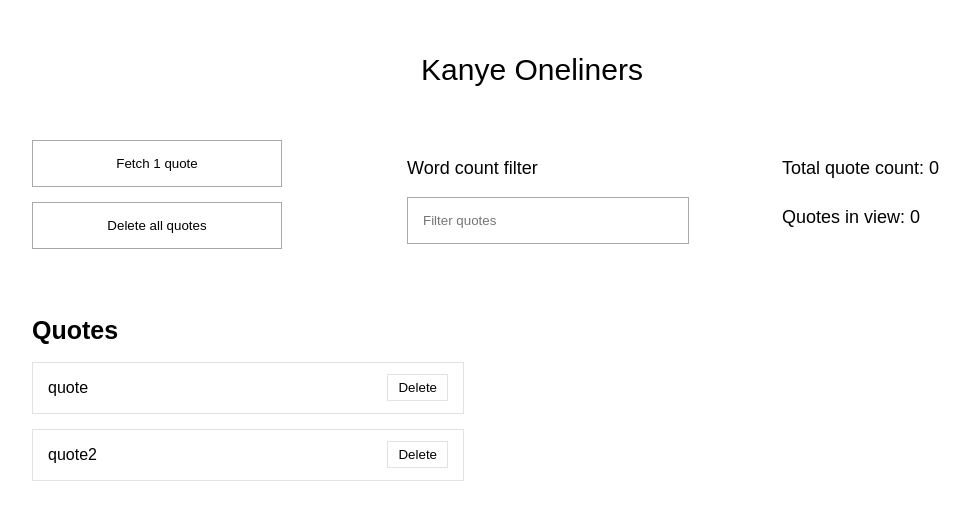
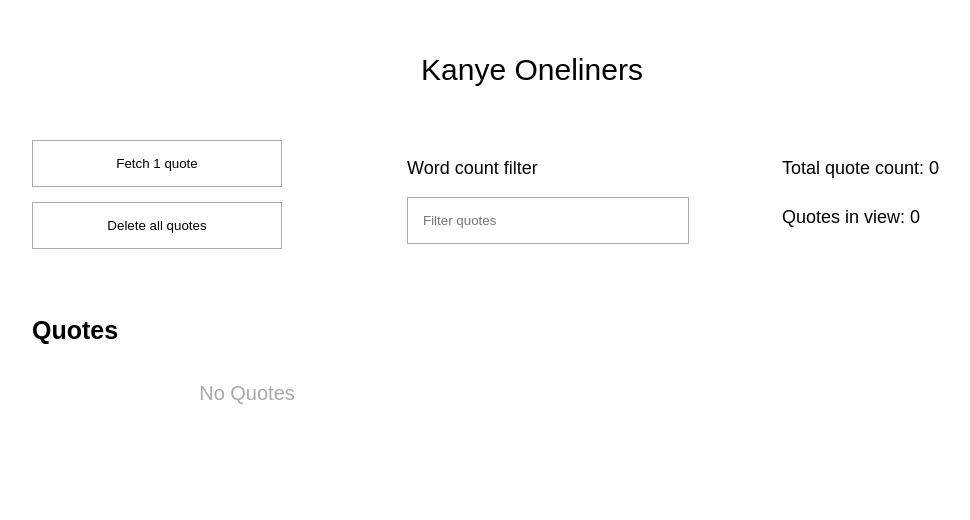
Before and after one commit to Tonyy18/kanye, a React (Create React App) app: page / in a window 1280 px wide. Shown: the top 520 px of the page, without its empty margins (108-1078 px from the left). Built offline with nearby package versions, Linux system fonts and the light colour scheme.

Commit message:
Everything working

```diff
--- a/src/App.css
+++ b/src/App.css
@@ -59,15 +59,20 @@
     font-size: 25px;
 }
 
-.quotes .quote {
+.quotes .quote,
+.quotes .empty {
 	display: flex;
 	align-items: center;
 	border: 1px solid #E2E2E2;
 	padding: 0 15px;
+	width: 400px;
+	margin-bottom: 15px
 }
-.quotes .quote {
-	width: 400px;
-	margin-bottom: 15px;
+.quotes .empty {
+	justify-content: center;
+	font-size: 20px;
+	color: darkGray;
+	border: none;
 }
 .quotes .quote p {
 	font-size: 16px;
--- a/src/components/FlexSection.js
+++ b/src/components/FlexSection.js
@@ -1,51 +1,41 @@
-import React, { Component, useState } from 'react';
+import React, { Component } from 'react';
 import "../App.css"
 import usage from "../usage";
 
-class Button extends Component {
-	render() {
-		return (
-			<button>{this.props.text}</button>
-		)
-	}
-}
+
 const ButtonBox = () => {
-	const addQuote = {usage};
-	const clicked = () => {
-		addQuote("moi");
-	}
+	const {loadQuote, deleteAll} = usage();
 	return (
 		<div className="box">
 			<div>
-				<Button text="Fetch 1 quote" onClick={clicked}></Button>
-				<Button text="Delete all quotes"></Button>
+				<button onClick={loadQuote}>Fetch 1 quote</button>
+				<button onClick={deleteAll}>Delete all quotes</button>
 			</div>
 		</div>
 	)
 }
-class WordCount extends Component {
-	render() {
+const WordCount = () => {
+	const {filterWords} = usage();
+
 	return (
 		<div className="box">
 			<div>
 				<p className="wordFilter">Word count filter</p>
-					<input type="text" placeholder="Filter quotes" />
+				<input type="number" onChange={(e) => filterWords(e.target.value)} placeholder="Filter quotes" />
 			</div>
 		</div>
 	)
 }
-}
-class TotalCount extends Component {
-	render() {
+const TotalCount = () => {
+	const {quoteCount, viewCount} = usage();
 	return (
 		<div className="box">
 			<div>
-					<p className="count">Total quote count: 0</p>
-					<p className="count">Quotes in view: 0</p>
+				<p className="count">Total quote count: {quoteCount}</p>
+				<p className="count">Quotes in view: {viewCount}</p>
 			</div>
 		</div>
 	)
-	}
 }
 class FlexSection extends Component {
 	render() {
--- a/src/components/Quotes.js
+++ b/src/components/Quotes.js
@@ -1,13 +1,15 @@
-import React, { Component } from "react";
+import React, { Component, useContext } from "react";
 import "../App.css";
 import usage from "../usage";
 
-class DeleteButton extends Component {
-	render() {
-		return (
-			<button>Delete</button>
-		)
+const DeleteButton = (props) => {
+	const {deleteQuote} = usage();
+	const quoteDelete = () => {
+		deleteQuote(props.quoteText)
 	}
+	return (
+		<button onClick={quoteDelete}>Delete</button>
+	)
 }
 
 class Quote extends Component {
@@ -15,19 +17,32 @@
 	render() {
 		return (
 			<div className="quote">
-				<p>{this.props.quoteText}</p><DeleteButton/>
+				<p>{this.props.quoteText}</p><DeleteButton quoteText={this.props.quoteText}/>
+			</div>
+		)
+	}
+}
+
+class EmptyItem extends Component {
+	render() {
+		return (
+			<div className="empty">
+				<p>No Quotes</p>
 			</div>
 		)
 	}
 }
 
 const QuotesPanel = () => {
-	const {quotes} = usage();
+	const {show} = usage();
 	return (
 		<div className="quotes">
 			<h1>Quotes</h1>
-			{quotes.map((quote) => {
-				return (<Quote quoteText={quote} />)
+			{show.length === 0 &&
+				<EmptyItem />
+			}
+			{show.map((quote, index) => {
+				return (<Quote key={quote + "-" + index} quoteText={quote} />)
 			})}
 		</div>
 	)
--- a/src/provider.js
+++ b/src/provider.js
@@ -4,7 +4,9 @@
 
 const AppProvider = ({children}) => {
 	const [state, setState] = useState({
-		quotes: ["quote", "quote2"]
+		quotes: [],
+		show: [],
+		filtered: false
 	});
 
 	return(
--- a/src/usage.js
+++ b/src/usage.js
@@ -3,13 +3,59 @@
 
 const usage = () => {
 	const [state, setState] = useContext(AppContext);
+
 	const addQuote = (quote) => {
-		const newQuotes = [...state.quotes, quote];
-		setState({...state, quotes: []});
+		const newQuotes = [quote, ...state.quotes];
+		if(state.filtered === false) {
+			state.show = newQuotes
+		}
+		setState({...state, quotes: newQuotes, show: state.show});
 	}
+
+	const deleteAll = () => {
+		setState({...state, quotes: [], show: []})
+	}
+
+	const loadQuote = async () => {
+		const url = "https://api.kanye.rest/";
+		const res = await fetch(url);
+		const data = await res.json();
+		addQuote(data["quote"]);
+	}
+
+	const deleteQuote = (quote) => {
+		const index = state.quotes.indexOf(quote);
+		const _index = state.show.indexOf(quote);
+		if(index !== -1) {
+			state.quotes.splice(index, 1)
+		}
+		if(_index !== -1) {
+			state.show.splice(_index, 1)
+		}
+		setState({...state, quotes: state.quotes, show: state.show})
+	}
+
+	const filterWords = (count) => {
+		if(count > 0) {
+			const newArr = state.quotes.filter((quote) => {
+				return quote.split(" ").length == count;
+			})
+			setState({...state, show: newArr, filtered: true})
+		} else {
+			setState({...state, show: state.quotes, filtered: false})
+		}
+	}
+
 	return {
+		deleteQuote,
+		deleteAll,
+		loadQuote,
 		addQuote,
-		quotes: state.quotes
+		quotes: state.quotes,
+		quoteCount: state.quotes.length,
+		show: state.show,
+		filterWords,
+		viewCount: state.show.length
 	}
 }
 
```
Lines whose indentation alone changed are shown as unchanged.
